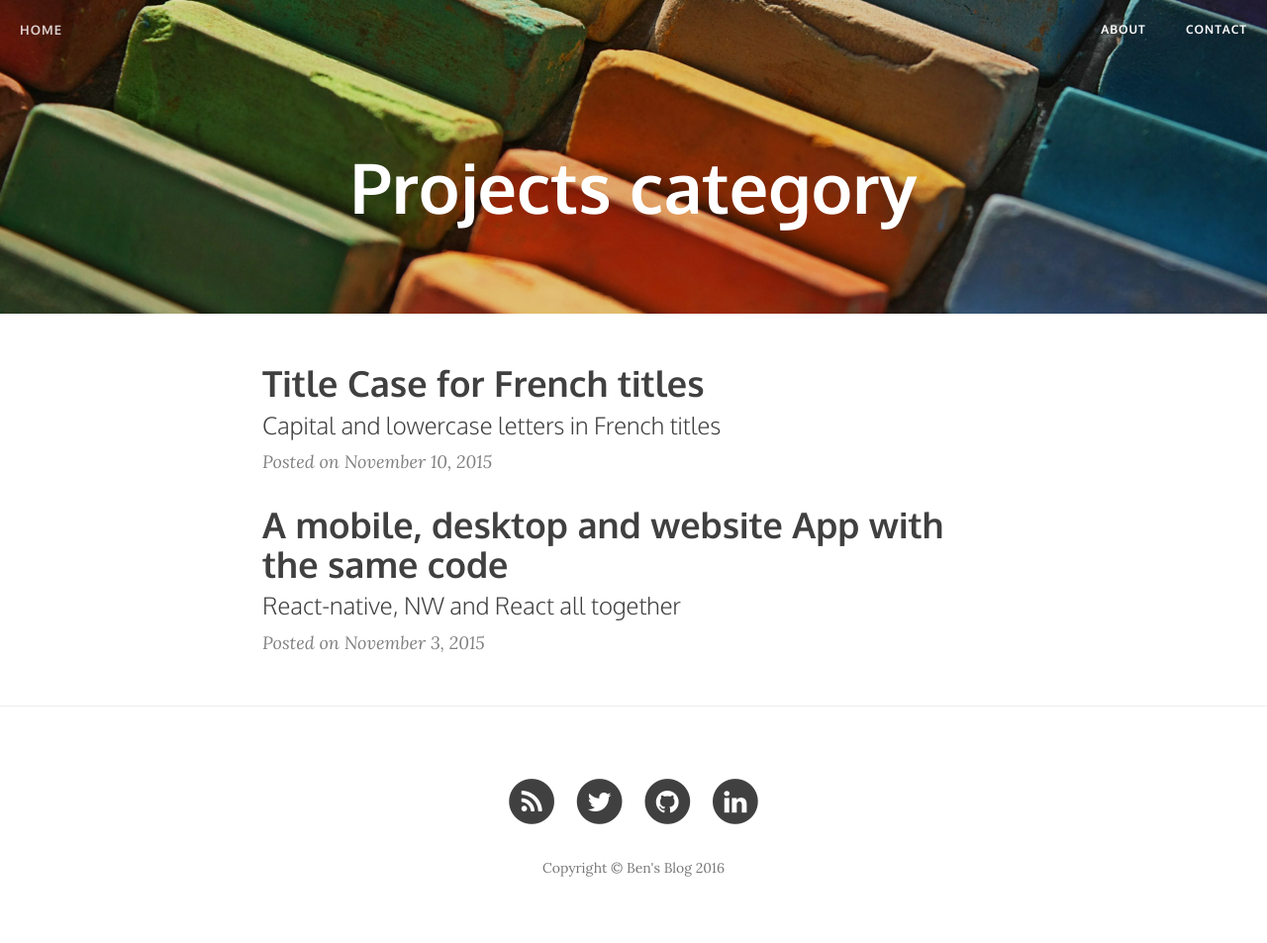
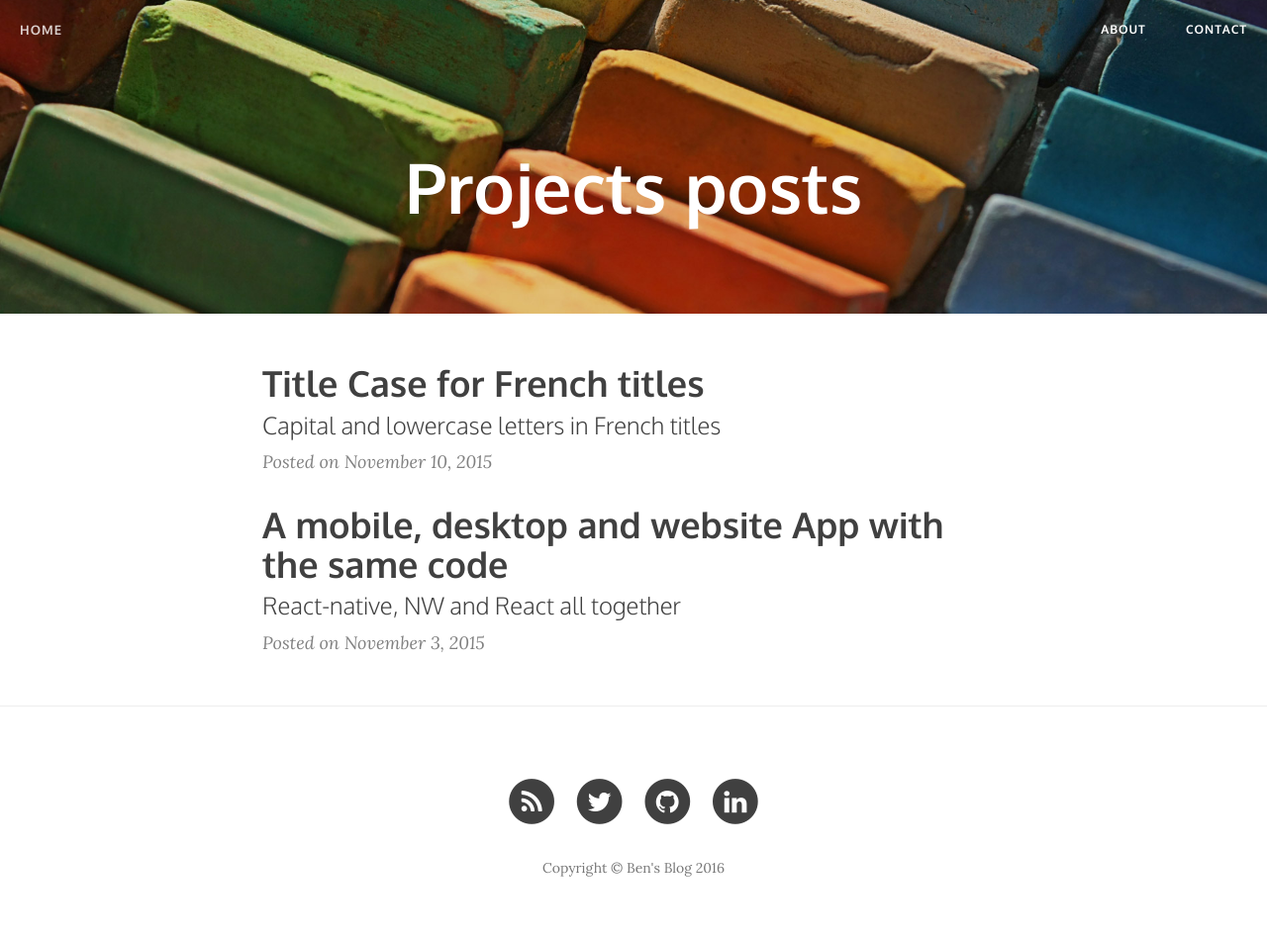
Before and after one commit to benoitvallon/benoitvallon.github.io, a Jekyll site: the page built from category/projects.html, in a window 1280 px wide. Shown: the whole page at 99% size. Built offline with Jekyll 4.4.1, drawn with Linux system fonts in a browser that asks for light colours; nearby versions of some CDN libraries.

Commit message:
Updates category pages

```diff
--- a/category/projects.html
+++ b/category/projects.html
@@ -1,6 +1,6 @@
 ---
 layout: category-page
 category: projects
-title: Projects category
+title: Projects posts
 permalink: category/projects/
 ---
--- a/category/tips.html
+++ b/category/tips.html
@@ -1,6 +1,6 @@
 ---
 layout: category-page
 category: tips
-title: Tips category
+title: Tips posts
 permalink: category/tips/
 ---
--- a/category/welcome.html
+++ b/category/welcome.html
@@ -1,6 +1,6 @@
 ---
 layout: category-page
 category: welcome
-title: Welcome category
+title: Welcome
 permalink: category/welcome/
 ---
```
